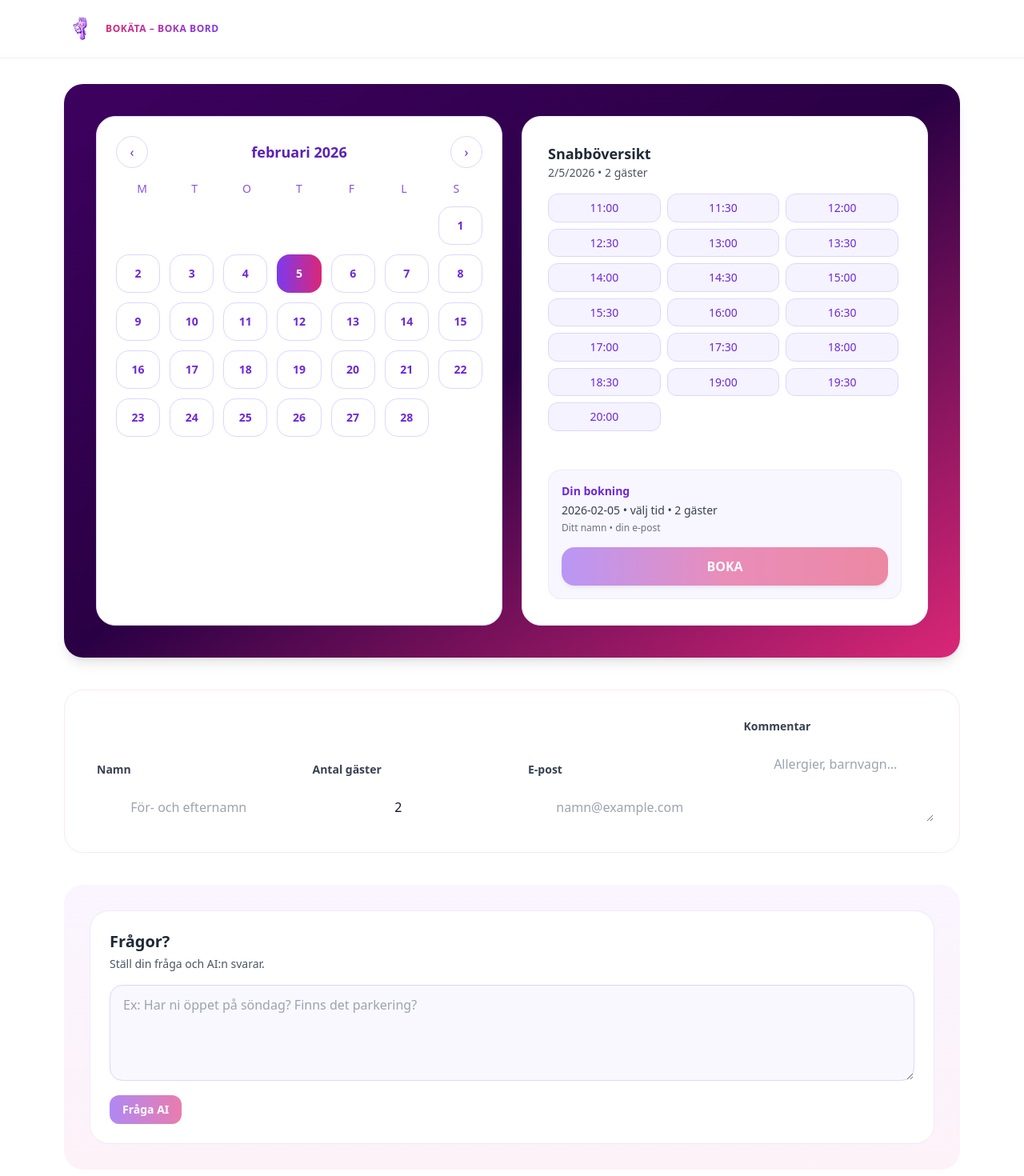
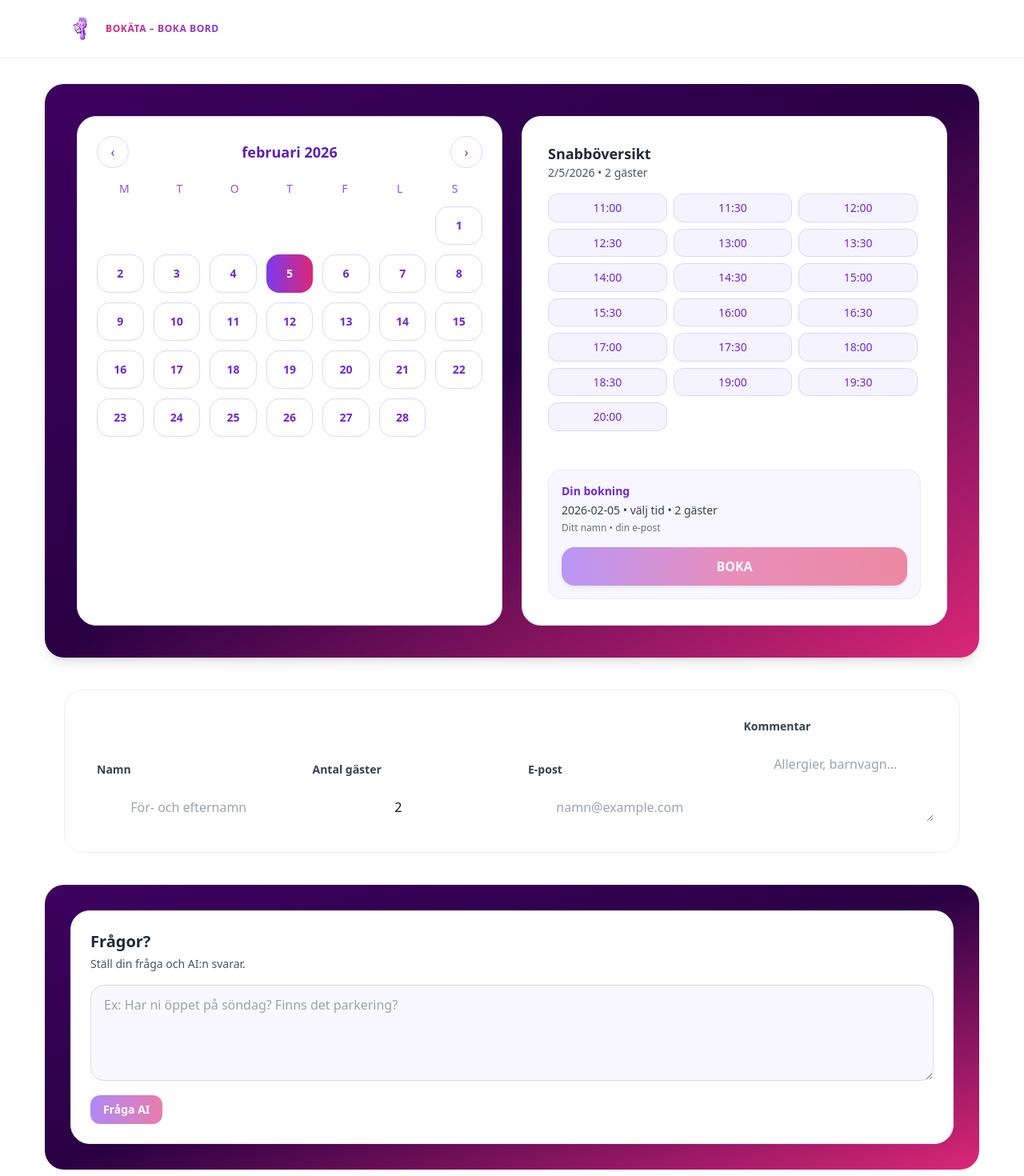
Before and after one commit to zebastianbt-ui/Derni-re-version-Bokata, a React (Vite) app: page /booking in a window 1280 px wide. Shown: the top 1470 px of the page at 80% size. Built offline with nearby package versions, Linux system fonts and the light colour scheme; no server answers.

Commit message:
Make booking hero and AI bands full width

```diff
--- a/src/pages/BookingPage.tsx
+++ b/src/pages/BookingPage.tsx
@@ -429,14 +429,14 @@ export default function BookingPage() {
         {!created ? (
           <section id="booking">
             <form ref={formRef} onSubmit={submit} className="space-y-10">
-              <div className="rounded-3xl bg-gradient-to-br from-[#3d015f] via-[#2a0044] to-pink-600 text-white p-6 md:p-10 relative overflow-hidden shadow-lg">
+              <div className="-mx-4 md:-mx-6 rounded-3xl bg-gradient-to-br from-[#3d015f] via-[#2a0044] to-pink-600 text-white p-6 md:p-10 relative overflow-hidden shadow-lg">
                 <img
                   src={forkTransparent}
                   alt=""
                   aria-hidden="true"
                   className="pointer-events-none absolute right-16 top-1/2 h-64 md:h-80 w-auto -translate-y-1/2 opacity-95 hidden md:block"
                 />
-                <div className="grid grid-cols-1 lg:grid-cols-2 gap-6 relative">
+                <div className="max-w-6xl mx-auto grid grid-cols-1 lg:grid-cols-2 gap-6 relative">
                   <div className="rounded-3xl border border-violet-200 bg-white p-6 h-full min-h-[440px] flex flex-col">
                     <div className="flex items-center justify-between mb-4">
                       <button
@@ -604,8 +604,8 @@ export default function BookingPage() {
                 </div>
               </div>
 
-              <div className="rounded-3xl bg-gradient-to-b from-purple-50 to-pink-50 p-6 md:p-8">
-                <div className="rounded-3xl border border-violet-100 bg-white p-6 h-full flex flex-col">
+              <div className="-mx-4 md:-mx-6 rounded-3xl bg-gradient-to-br from-[#3d015f] via-[#2a0044] to-pink-600 p-6 md:p-8">
+                <div className="max-w-6xl mx-auto rounded-3xl border border-violet-100 bg-white p-6 h-full flex flex-col">
                   <h3 className="text-xl font-bold text-gray-800">Frågor?</h3>
                   <p className="text-sm text-gray-600 mt-1">Ställ din fråga och AI:n svarar.</p>
                   <div className="mt-4 space-y-3 flex-1">
```
